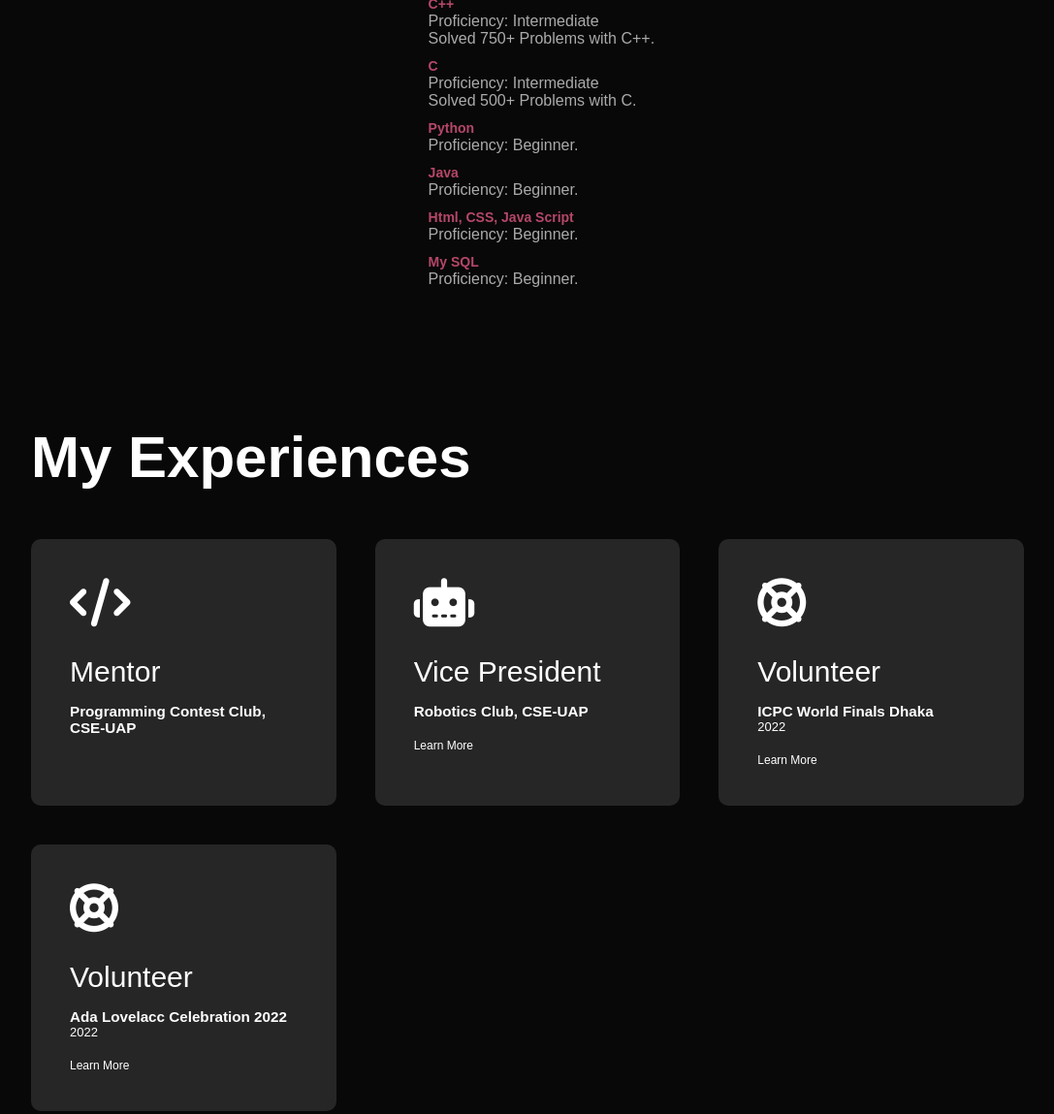
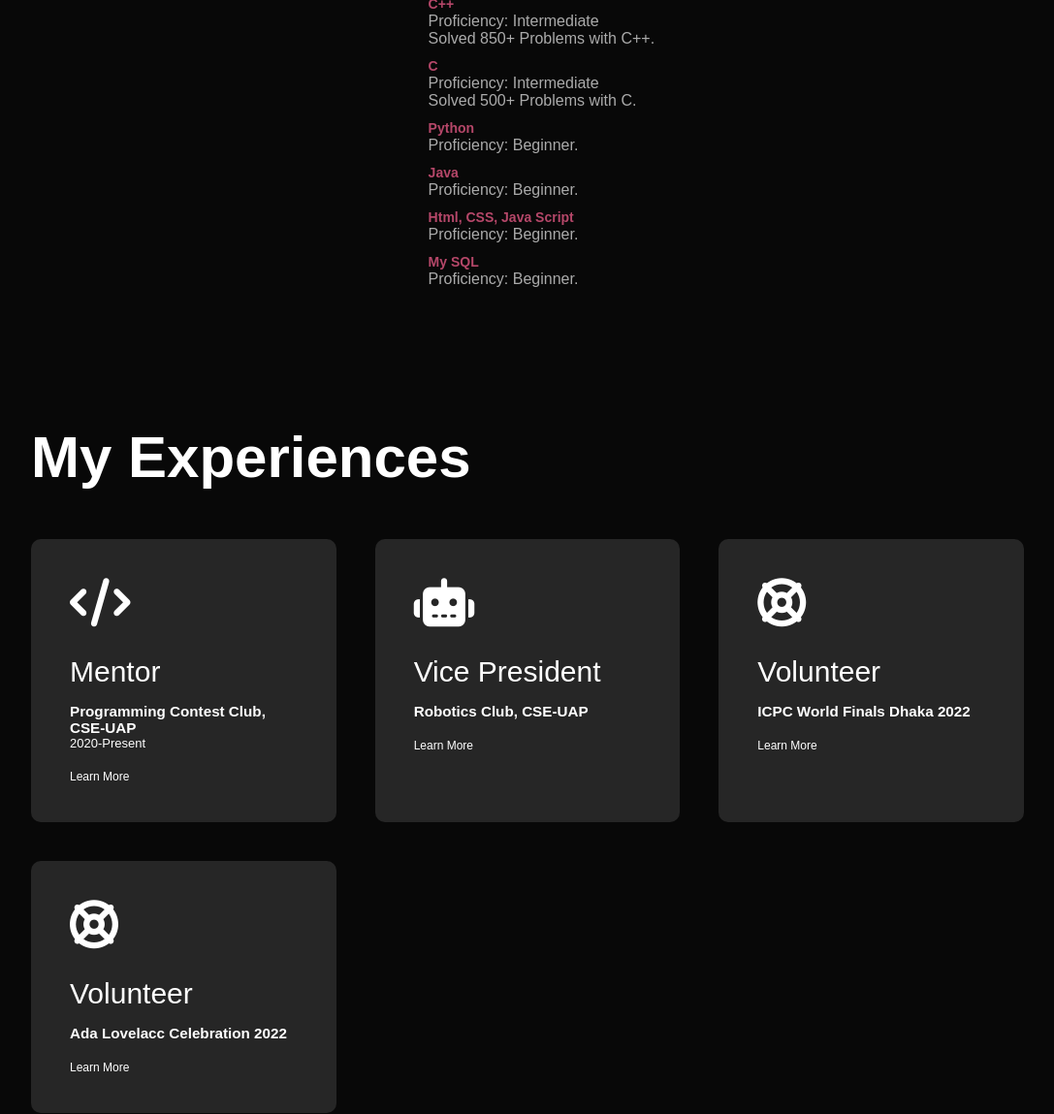
Before and after one commit to Plabon-Dutta/portfoilo, a plain HTML site: page index.html in a window 1280 px wide. Shown: the part 1207-2356 px from the top of the page at 97% size, without its empty margins (96-1183 px from the left). Drawn offline with Linux system fonts and the light colour scheme.

Commit message:
Update index.html

```diff
--- a/index.html
+++ b/index.html
@@ -54,7 +54,7 @@
                     </div>
                     <div class="tab-contents active-tab" id="skills">
                         <ul>
-                            <li><span><b>C++</b></span><br>Proficiency: Intermediate<br>Solved 750+ Problems with C++.</li>
+                            <li><span><b>C++</b></span><br>Proficiency: Intermediate<br>Solved 850+ Problems with C++.</li>
                             <li><span><b>C</b></span><br>Proficiency: Intermediate<br>Solved 500+ Problems with C.</li>
                             <li><span><b>Python</b></span><br>Proficiency: Beginner.</li>
                             <li><span><b>Java</b></span><br>Proficiency: Beginner.</li>
@@ -95,8 +95,8 @@
                 <i class="fa-sharp fa-solid fa-code"></i>
                 <h2>Mentor</h2>
                 <h3>Programming Contest Club, CSE-UAP</h3>
-                <!-- <p>2020-Present</p> -->
-                <!-- <a href="https://www.facebook.com/roboticsUAP.cse">Learn More</a> -->
+                <p>2020-Present</p>
+                <a href="https://www.linkedin.com/company/uap-programming-contest-club/?viewAsMember=true">Learn More</a>
             </div>
             <div>
                 <i class="fa-solid fa-robot"></i>
@@ -108,15 +108,13 @@
             <div>
                 <i class="fa-solid fa-life-ring"></i>
                 <h2>Volunteer</h2>
-                <h3>ICPC World Finals Dhaka</h3>
-                <p>2022</p>
+                <h3>ICPC World Finals Dhaka 2022</h3>
                 <a href="https://icpc.global/">Learn More</a>
             </div>
             <div>
                 <i class="fa-solid fa-life-ring"></i>
                 <h2>Volunteer</h2>
                 <h3>Ada Lovelacc Celebration 2022</h3>
-                <p>2022</p>
                 <a href="https://alc.bdosn.org/al-ngpc/">Learn More</a>
             </div>
         </div>
```
